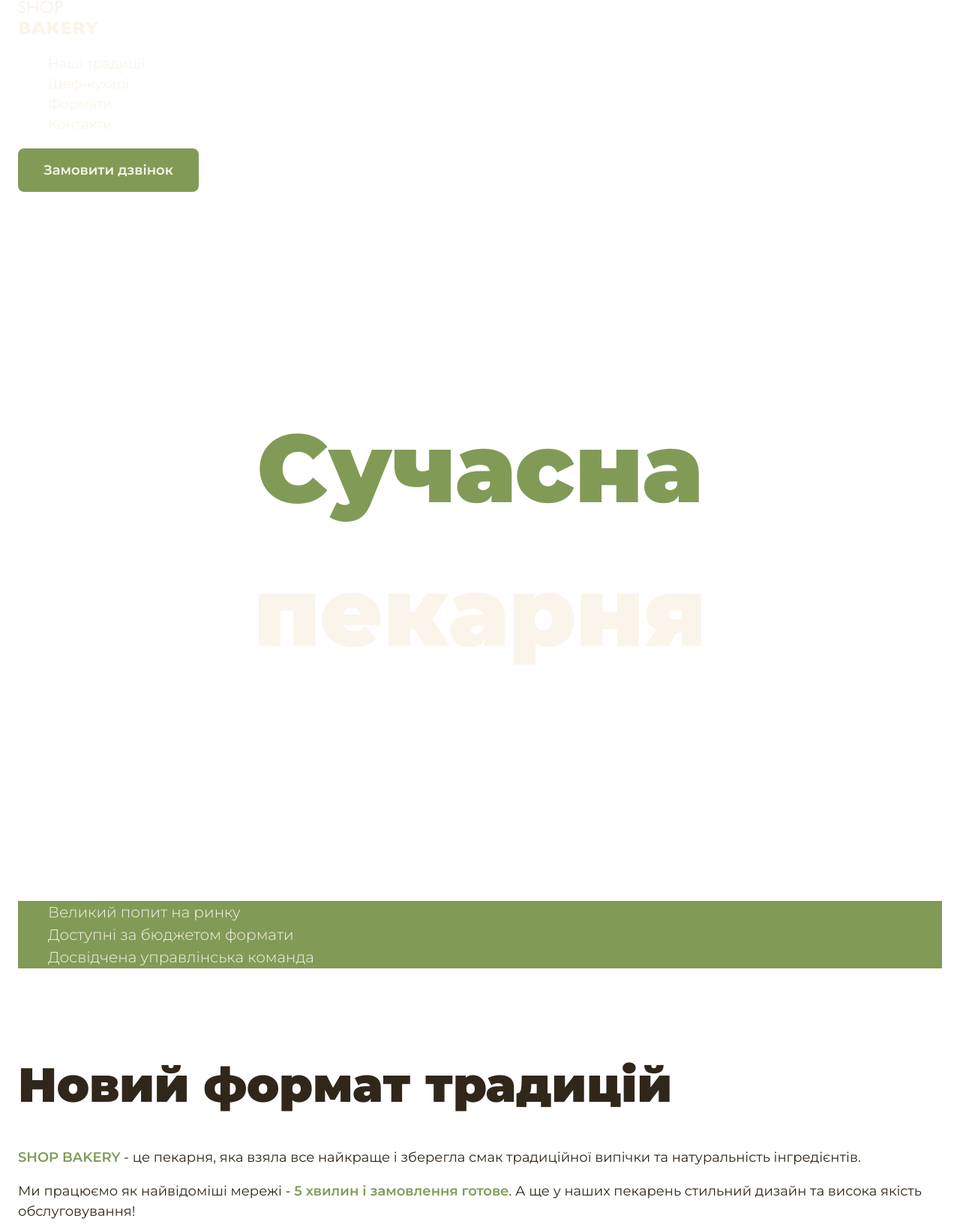
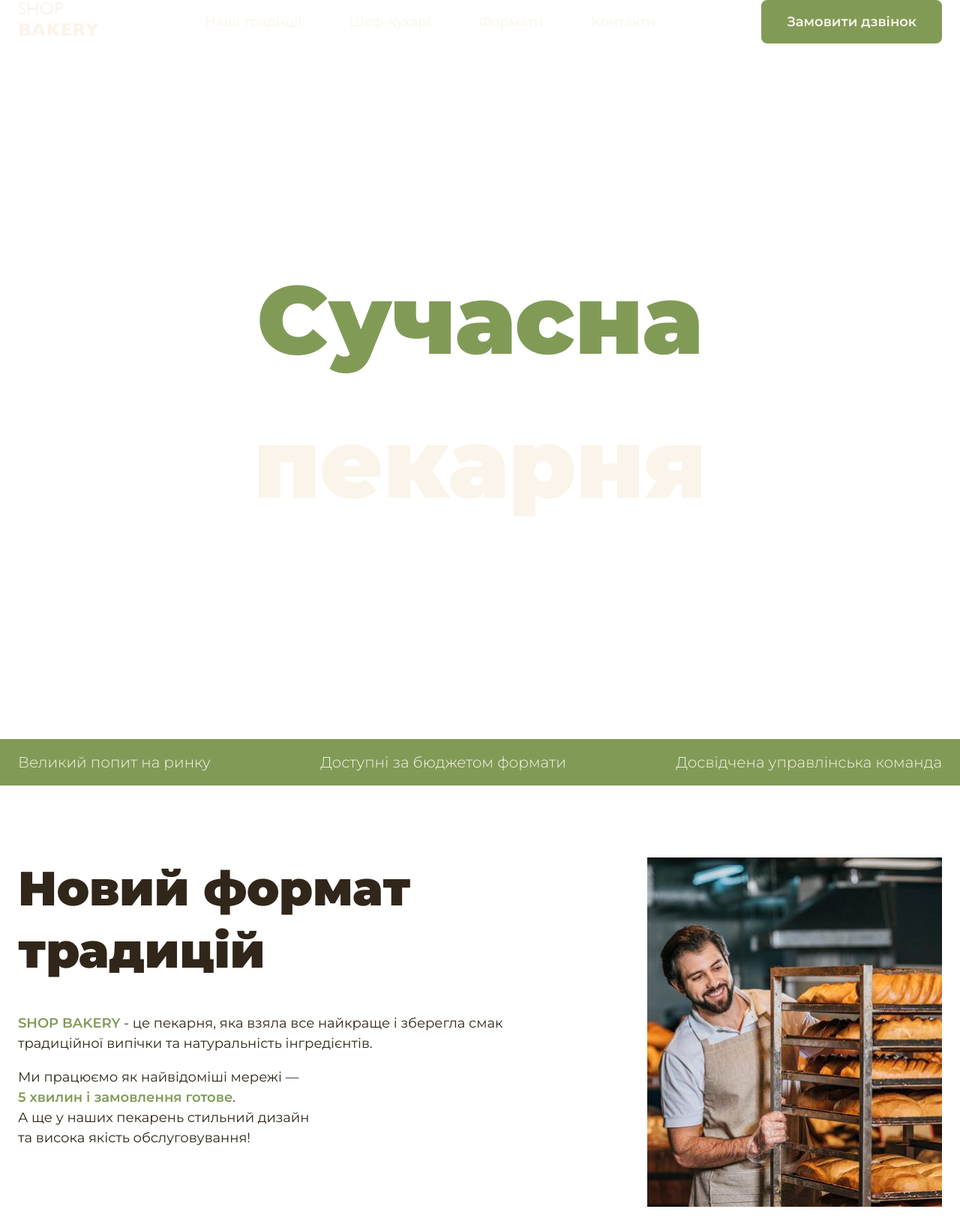
Before and after one commit to drobinskyi/Bakery, a plain HTML site: page index.html in a window 1280 px wide. Shown: the top 1633 px of the page at 75% size. Drawn offline with Linux system fonts and the light colour scheme.

Commit message:
Moved elements using flexbox

```diff
--- a/css/styles.css
+++ b/css/styles.css
@@ -53,6 +53,8 @@ h1, h2, h3, h4, h5, h6, p {
 }
 
 ul {
+    margin: 0;
+    padding: 0;
     list-style-type: none;
 }
 
@@ -106,7 +108,28 @@ address {
 
 .link:hover {
     color: var(--color-brand-light);
-    font-weight: 600;
+}
+
+/* Header */
+.header-container {
+    display: flex;
+    align-items: center;
+    gap: 40px;
+}
+
+.header-nav {
+    flex-grow: 1;
+    display: flex;
+    align-items: center;
+    gap: 40px;
+}
+
+.header-menu {
+    display: flex;
+    align-items: center;
+    gap: 64px;
+    flex-grow: 1;
+    justify-content: center;
 }
 
 /* Hero section */
@@ -127,12 +150,19 @@ address {
 }
 
 /* Advantages section */
+.advantages-section {
+    background-color: var(--color-brand-light);
+    padding: 16px 0;
+}
+
 .advantages-list {
-    color: var(--color-primary-light);
-    background-color: var(--color-brand-light);
+    display: flex;
+    justify-content: space-between;
+    gap: 40px;
 }
 
 .advantages-item {
+    color: var(--color-primary-light);
     font-size: 20px;
     font-weight: 300;
 }
@@ -150,6 +180,16 @@ address {
 /* Traditions section */
 .traditions-section {
     padding-top: 96px;
+}
+
+.traditions-container {
+    display: flex;
+    justify-content: space-between;
+    gap: 40px;
+}
+
+.traditions-content {
+    max-width: 710px;
 }
 
 .traditions-title {
@@ -179,6 +219,27 @@ address {
 /* Format section */
 .formats-title {
     margin-bottom: 80px;
+}
+
+.formats-list {
+    display: flex;
+    gap: 20px;
+    flex-wrap: wrap;
+}
+
+.formats-item {
+    flex-basis: calc((100% - 40px) / 3);
+}
+
+.format-card {
+    height: 440px;
+    padding: 24px;
+    border: 1px solid lightgrey;
+    border-radius: 16px;
+
+    display: flex;
+    flex-direction: column;
+    justify-content: end;
 }
 
 .format-title {
--- a/index.html
+++ b/index.html
@@ -9,11 +9,12 @@
   <body>
     <header>
       <div class="container">
-        <nav>
+        <div class="header-container">
+          <nav class="header-nav">
             <a href="/">
               <img src="./images/logo.svg" alt="логотип Сучасної Пекарні" />
             </a>
-          <ul>
+            <ul class="header-menu">
               <li>
                 <a class="link" href="#traditions-section">Наші традиції</a>
               </li>
@@ -23,6 +24,7 @@
             </ul>
           </nav>
           <button class="button" type="button">Замовити дзвінок</button>
+        </div>
       </div>
     </header>
     <main>
@@ -34,7 +36,7 @@
         </div>
       </section>
 
-      <section>
+      <section class="advantages-section">
         <div class="container">
           <h2 class="visually-hidden">Наші переваги</h2>
           <ul class="advantages-list">
@@ -47,18 +49,25 @@
 
       <section class="section traditions-section" id="traditions-section">
         <div class="container">
-          <h2 class="traditions-title section-title">Новий формат традицій</h2>
+          <div class="traditions-container">
+            <div class="traditions-content">
+              <h2 class="traditions-title section-title">
+                Новий формат традицій
+              </h2>
               <p class="traditions-text">
-            <span class="brand uppercase">shop bakery</span> - це пекарня, яка
-            взяла все найкраще і зберегла смак традиційної випічки та
+                <span class="brand uppercase">shop bakery</span> - це пекарня,
+                яка взяла все найкраще і зберегла смак традиційної випічки та
                 натуральність інгредієнтів.
               </p>
               <p class="traditions-text">
-            Ми працюємо як найвідоміші мережі -
-            <span class="brand">5 хвилин і замовлення готове</span>. А ще у
-            наших пекарень стильний дизайн та висока якість обслуговування!
+                Ми працюємо як найвідоміші мережі — <br />
+                <span class="brand">5 хвилин і замовлення готове</span>.<br />
+                А ще у наших пекарень стильний дизайн <br />
+                та висока якість обслуговування!
               </p>
+            </div>
             <img src="./images/baker-man.jpg" alt="Пекар везе готову випічку" />
+          </div>
         </div>
       </section>
 
@@ -95,9 +104,9 @@
       <section class="section" id="formats-section">
         <div class="container">
           <h2 class="formats-title section-title">Формати</h2>
-          <ul>
-            <li>
-              <article>
+          <ul class="formats-list">
+            <li class="formats-item">
+              <article class="format-card">
                 <h3 class="format-title" lang="en">Walrus</h3>
                 <div class="format-text">
                   <p>Площа: до 120 м2</p>
@@ -110,8 +119,8 @@
                 </div>
               </article>
             </li>
-            <li>
-              <article>
+            <li class="formats-item">
+              <article class="format-card">
                 <h3 class="format-title" lang="en">Horseshoe</h3>
                 <div class="format-text">
                   <p>Площа: до 25 м2</p>
@@ -121,8 +130,8 @@
                 </div>
               </article>
             </li>
-            <li>
-              <article>
+            <li class="formats-item">
+              <article class="format-card">
                 <h3 class="format-title" lang="en">Handlebar</h3>
                 <div class="format-text">
                   <p>Площа: до 15 м2</p>
```
Lines whose indentation alone changed are shown as unchanged.
